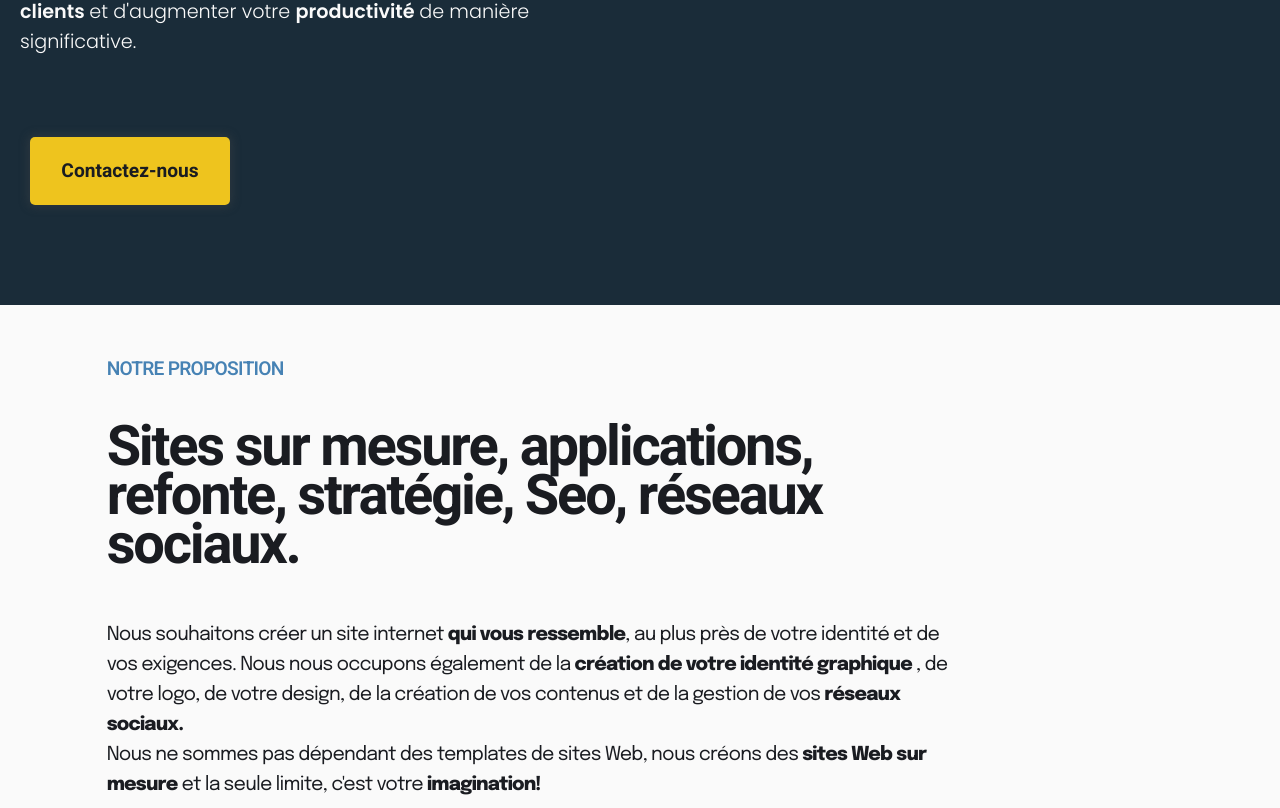
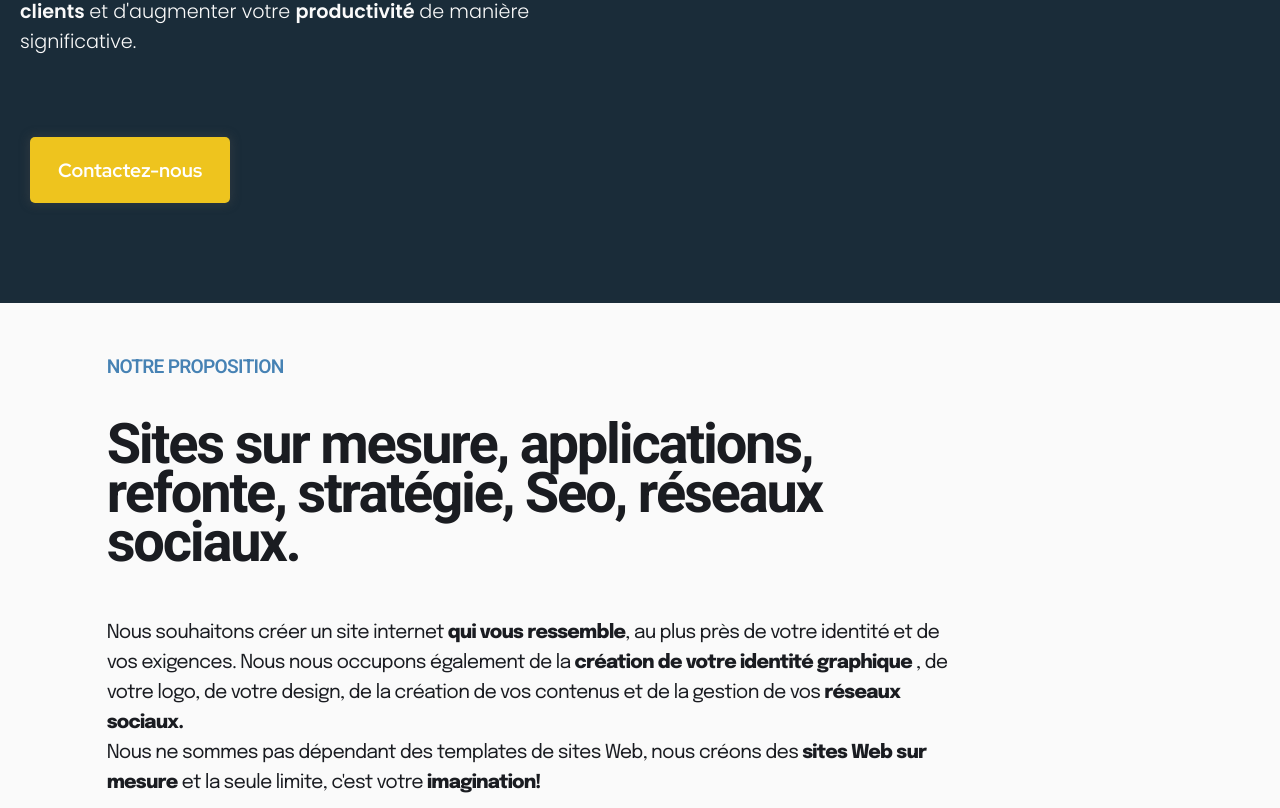
Before and after one commit to Github1234fab/gralyphoWeb, a SvelteKit app: page / in a window 1280 px wide. Shown: the part 812-1620 px from the top of the page. Built offline with nearby package versions, Linux system fonts and the light colour scheme; a web font is replaced by a local one.

Commit message:
ok home page

```diff
--- a/src/Components/Form.svelte
+++ b/src/Components/Form.svelte
@@ -141,7 +141,7 @@
 	.button {
 		justify-content: flex-end;
 		border: none;
-		background-color: var(--CTA);
+		background-color: var(--CTA-jaune);
 		color: white;
 		font-family: epilogue;
 		font-weight: 700;
--- a/src/Components/PortfolioCards.svelte
+++ b/src/Components/PortfolioCards.svelte
@@ -87,7 +87,7 @@
 		width: 100px;
 		left: 0px;
 		transform: translateX(330px);
-		background: var(--CTA);
+		background: var(--CTA-jaune);
 		transition: 0.6s ease-in-out;
 		display: flex;
 		align-items: center;
--- a/src/sections/BeneficeSection.svelte
+++ b/src/sections/BeneficeSection.svelte
@@ -367,7 +367,8 @@
 		align-items: center;
 		justify-content: center;
 		/* padding: 200px; */
-		background-image: linear-gradient(45deg, navy 45%, pink);
+		/* background-image: linear-gradient(45deg, navy 45%, pink); */
+		background-color: var(--bgHero);
 		box-shadow: 0px 0px 25px rgba(0, 0, 0, 0.34);
 	}
 	.title {
@@ -397,9 +398,9 @@
 		background-color: var(--CTA-jaune);
 		border-radius: 8px;
 		padding: 20px 14px;
-		font-family: heebo;
-		color: var(--primary);
-		font-weight: 700;
+		font-family: "Red Hat Display";
+		color: white;
+		font-weight: 800;
 		margin-top: 50px;
 		box-shadow: 0px 0px 25px rgba(0, 0, 0, 0.34);
 	}
--- a/src/sections/HSection.svelte
+++ b/src/sections/HSection.svelte
@@ -126,9 +126,9 @@
 	}
 	.contact {
 		text-decoration: none;
-		color:  var(--primary);
+		color:  white;
 		background-color: var(--CTA-jaune);
-		font-family: 'Heebo';
+		font-family: 'Red Hat Display';
 		font-size: var(--m);
 		font-weight: bolder;
 		margin-top: 20px;
```
